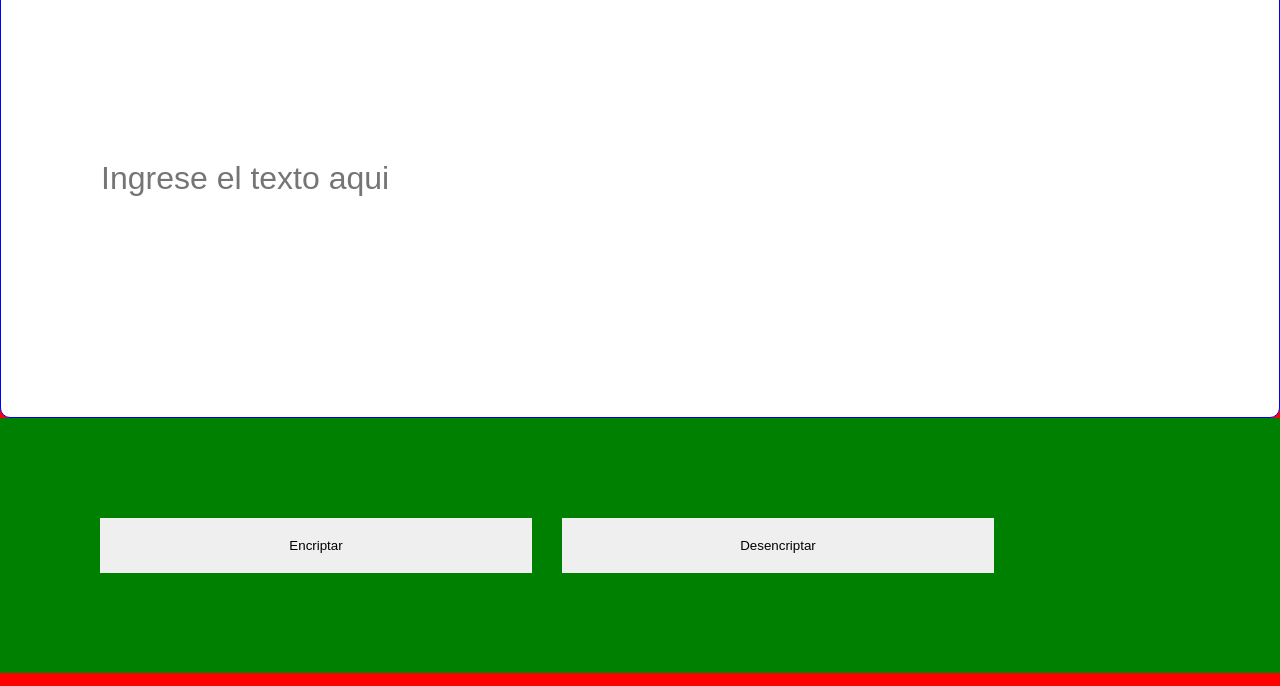
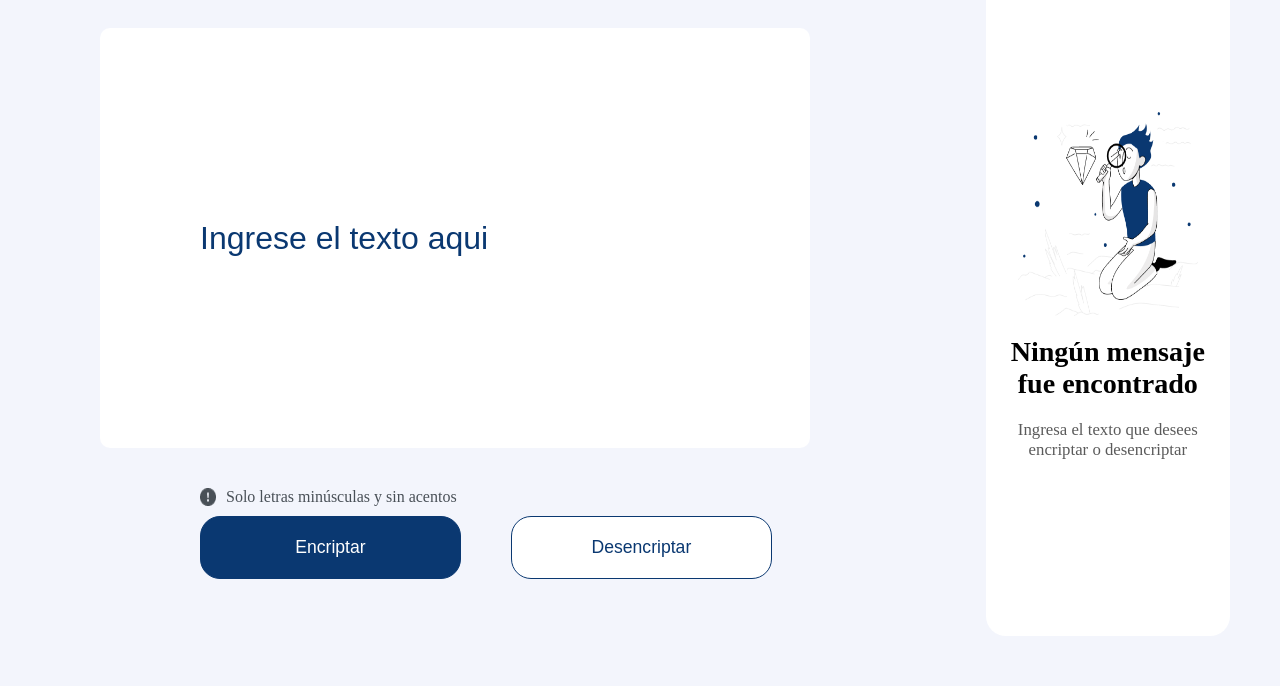
Before and after one commit to CristianDavidFajardoRojas/encryptExpress, a website: page src/view/index.html in a window 1280 px wide. Shown: the part 114-800 px from the top of the page. Drawn offline with Linux system fonts and the light colour scheme.

Commit message:
style: :lipstick: Estilo de la pagina

```diff
--- a/src/css/index.css
+++ b/src/css/index.css
@@ -14,45 +14,102 @@
     margin: 0;
     padding: 0;
     box-sizing: border-box;
+
 }
 
 body {
     background-color: var(--bg-tertiary);
     position: relative;
     display: flex;
-    flex-direction: column;
     height: 100vh;
     width: 100vw;
-
+    padding: 50px;
+    gap: 40px;
 }
 
 .Add_Text {
+    padding-left: 50px;
     height: 100%;
-    background-color: red;
+    width: 100%;
+    display: flex;
+    flex-direction: column;
+    gap: 40px;
 }
 
 .input_text {
-
     color: var(--color-secondary);
     text-align: start;
     padding: 30px;
     padding-left: 100px;
     height: 60%;
-    width: 100%;
-    border: 1px solid blue;
+    width: 84%;
+    border: none;
     border-radius: 10px;
     font-size: 2rem;
+    position: relative;
 }
 
 .div_buttons {
-    background-color: green;
-    padding: 100px;
+    padding-top: 0px;
+    padding-left: 100px;
     display: flex;
-    gap: 30px;
+    gap: 10px;
+    display: flex;
+    flex-direction: column;
 }
 
-.div_buttons button {
-    width: 40%;
+::-webkit-input-placeholder{
+    color: var(--color-secondary);
+}
+
+#solo_letras{
+    display: flex;
+    gap: 10px;
+    color: var(--color-tertiary);
+    }
+
+.div_buttons > div > button {
+    font-size: 1.1em;
+    width: 35%;
     padding: 20px;
     border: none;
+    border-radius: 20px;
+    color: white;
+    background-color: var(--bg-button-prymary);
+    border: 1px solid var(--bg-button-prymary);
 }
+
+#desencriptar_button {
+    background-color: var(--bg-quarter);
+    color: var(--bg-button-prymary);
+}
+
+.div_div_buttons {
+    display: flex;
+    gap: 50px;
+}
+
+#section_derecha {
+    border-radius: 20px;
+    display: flex;
+    flex-direction: column;
+    align-items: center;
+    justify-content: center;
+    width: 25vw;
+    padding: 10px;
+    background-color: var(--bg-quarter);
+    position: relative;
+    gap: 20px;
+    font-size: 1.5em;
+    text-align: center;
+}
+
+#section_derecha > img {
+    width: 80%;
+    height: 30%;
+}
+
+#section_derecha > p {
+    font-size: .7em;
+    color: rgb(90, 90, 90);
+}
--- a/src/view/index.html
+++ b/src/view/index.html
@@ -12,9 +12,17 @@
         <div><img src="../storage/img/Logo.png" alt=""></div>
         <input class="input_text" type="text" placeholder="Ingrese el texto aqui">
         <div class="div_buttons">
-            <button id = "encriptar_button">Encriptar</button>
-            <button id= "desencriptar_button">Desencriptar</button>
+            <div id="solo_letras"><img src="../storage/img/IconoExclamacion.png" alt=""><p>Solo letras minúsculas y sin acentos</p></div>
+            <div class="div_div_buttons">
+                <button id = "encriptar_button">Encriptar</button>
+                <button id= "desencriptar_button">Desencriptar</button>
+            </div>
         </div>
+    </section>
+    <section class="No_text" id="section_derecha">
+        <img src="../storage/img/Muñeco.png">
+        <h3>Ningún mensaje fue encontrado</h3>
+        <p>Ingresa el texto que desees encriptar o desencriptar</p>
     </section>
 
 
```
